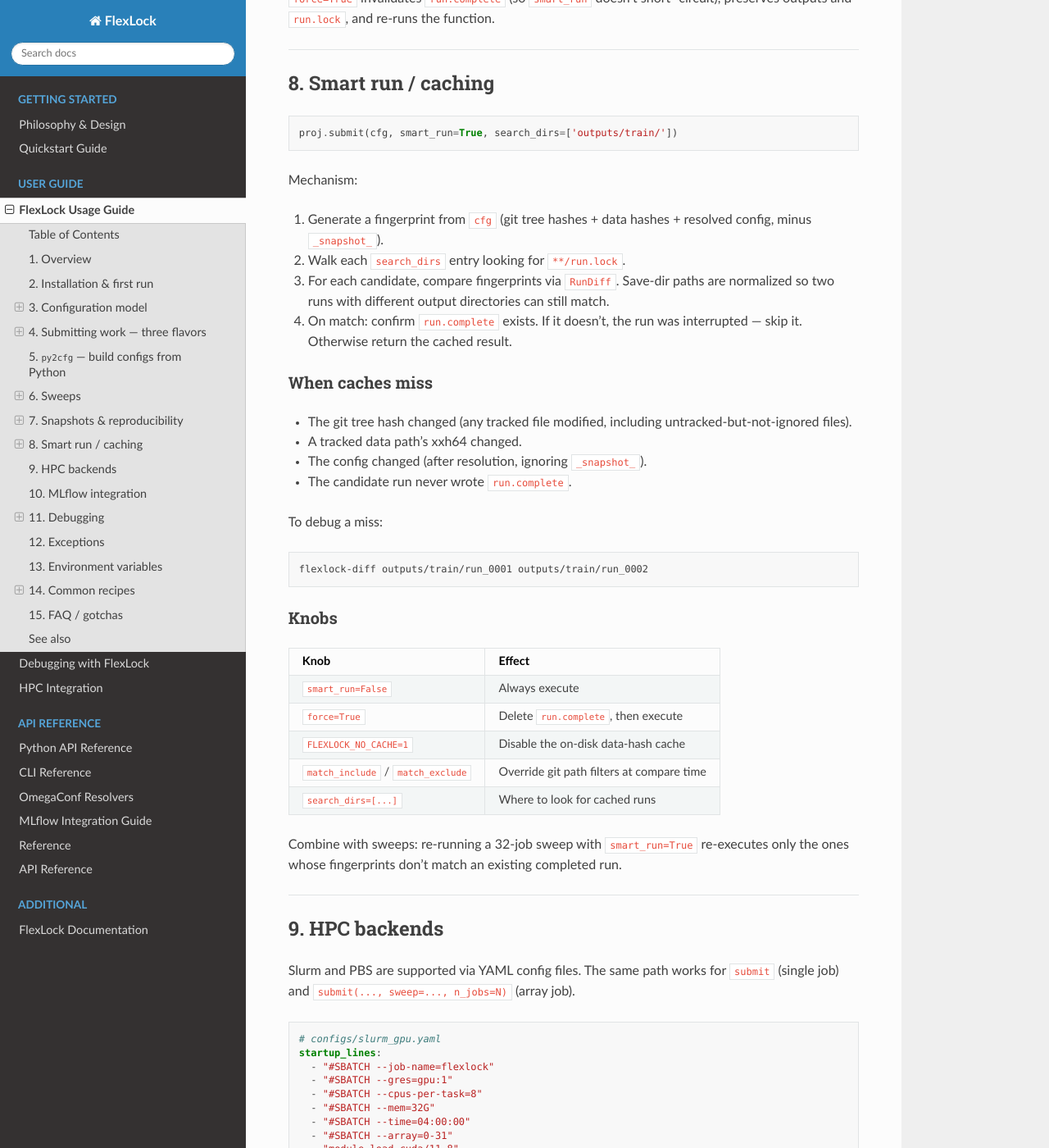
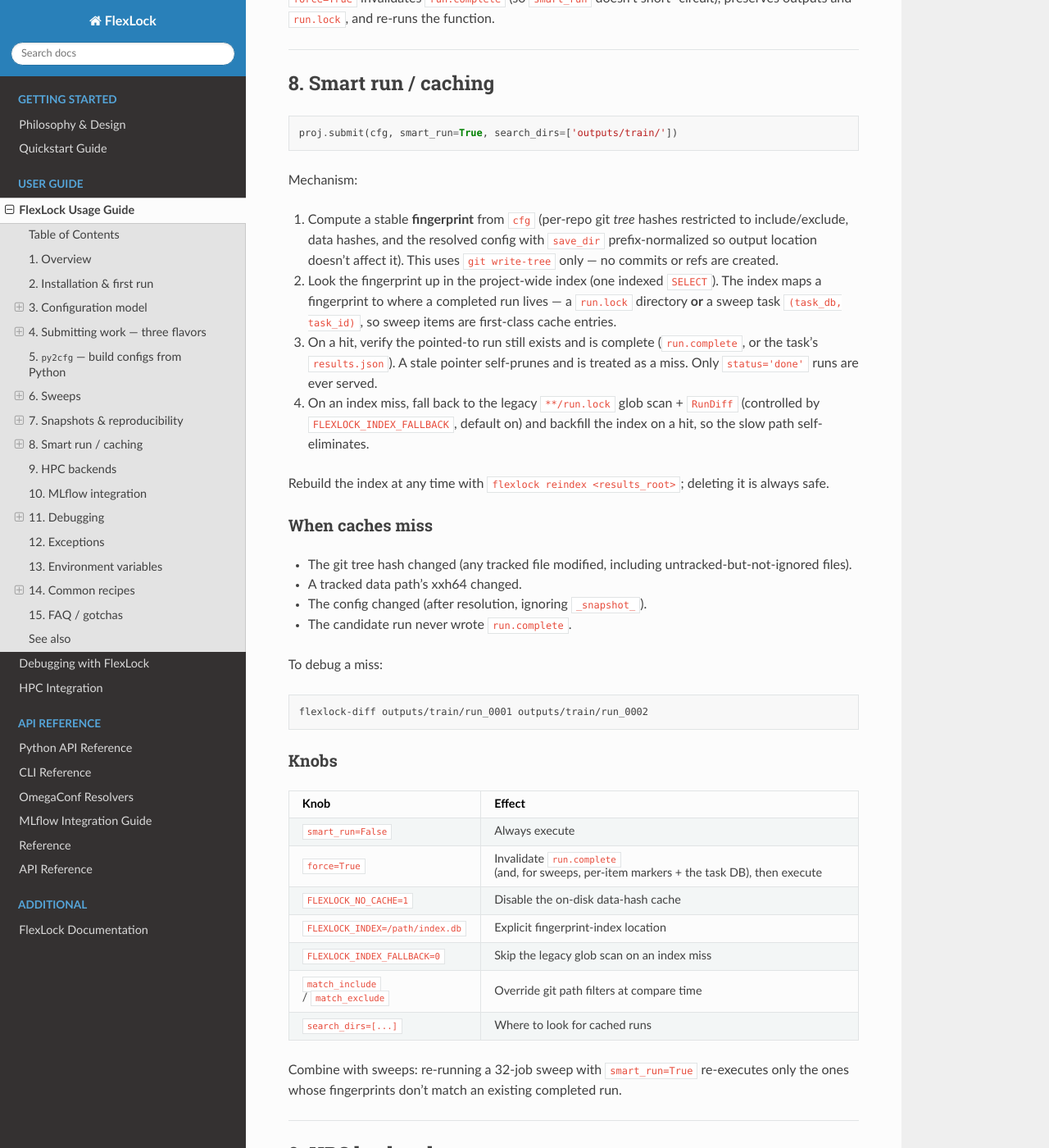
Before and after one commit to quentinf00/flexlock, a Sphinx documentation site: the page built from docs/usage_guide.md, in a window 1280 px wide and 1400 px high, scrolled down 9222 px. Shown: the whole window at 82% size. Built offline with Sphinx 7.4.7 and the Read the Docs theme 3.1.0, drawn with Linux system fonts in a browser that asks for light colours.

Commit message:
docs: document project-wide fingerprint index, reindex, and env vars (Phase 4)
- Add FLEXLOCK_INDEX / FLEXLOCK_INDEX_FALLBACK and an explanation of the
  derived index, location resolution, and first-class sweep caching.
- Rewrite the smart-run/caching mechanism to reflect the indexed lookup
  + glob fallback (was glob+RunDiff only).
- Clarify FLEXLOCK_CACHE / FLEXLOCK_NO_CACHE and force=True (sweep reset).

Co-Authored-By: Claude Opus 4.8 <noreply@anthropic.com>

```diff
--- a/docs/usage_guide.md
+++ b/docs/usage_guide.md
@@ -483,14 +483,23 @@ proj.submit(cfg, smart_run=True, search_dirs=['outputs/train/'])
 
 Mechanism:
 
-1. Generate a fingerprint from `cfg` (git tree hashes + data hashes +
-   resolved config, minus `_snapshot_`).
-2. Walk each `search_dirs` entry looking for `**/run.lock`.
-3. For each candidate, compare fingerprints via `RunDiff`. Save-dir
-   paths are normalized so two runs with different output directories
-   can still match.
-4. On match: confirm `run.complete` exists. If it doesn't, the run was
-   interrupted — skip it. Otherwise return the cached result.
+1. Compute a stable **fingerprint** from `cfg` (per-repo git *tree* hashes
+   restricted to include/exclude, data hashes, and the resolved config with
+   `save_dir` prefix-normalized so output location doesn't affect it). This
+   uses `git write-tree` only — no commits or refs are created.
+2. Look the fingerprint up in the project-wide index (one indexed `SELECT`).
+   The index maps a fingerprint to where a completed run lives — a `run.lock`
+   directory **or** a sweep task `(task_db, task_id)`, so sweep items are
+   first-class cache entries.
+3. On a hit, verify the pointed-to run still exists and is complete
+   (`run.complete`, or the task's `results.json`). A stale pointer self-prunes
+   and is treated as a miss. Only `status='done'` runs are ever served.
+4. On an index miss, fall back to the legacy `**/run.lock` glob scan +
+   `RunDiff` (controlled by `FLEXLOCK_INDEX_FALLBACK`, default on) and backfill
+   the index on a hit, so the slow path self-eliminates.
+
+Rebuild the index at any time with `flexlock reindex <results_root>`; deleting
+it is always safe.
 
 ### When caches miss
 
@@ -511,8 +520,10 @@ flexlock-diff outputs/train/run_0001 outputs/train/run_0002
 | Knob                                | Effect                                     |
 |-------------------------------------|--------------------------------------------|
 | `smart_run=False`                   | Always execute                             |
-| `force=True`                        | Delete `run.complete`, then execute        |
+| `force=True`                        | Invalidate `run.complete` (and, for sweeps, per-item markers + the task DB), then execute |
 | `FLEXLOCK_NO_CACHE=1`               | Disable the on-disk data-hash cache        |
+| `FLEXLOCK_INDEX=/path/index.db`     | Explicit fingerprint-index location        |
+| `FLEXLOCK_INDEX_FALLBACK=0`         | Skip the legacy glob scan on an index miss |
 | `match_include` / `match_exclude`   | Override git path filters at compare time  |
 | `search_dirs=[...]`                 | Where to look for cached runs              |
 
```
Also changed, not shown: docs/reference.md (+20 -2 lines).
